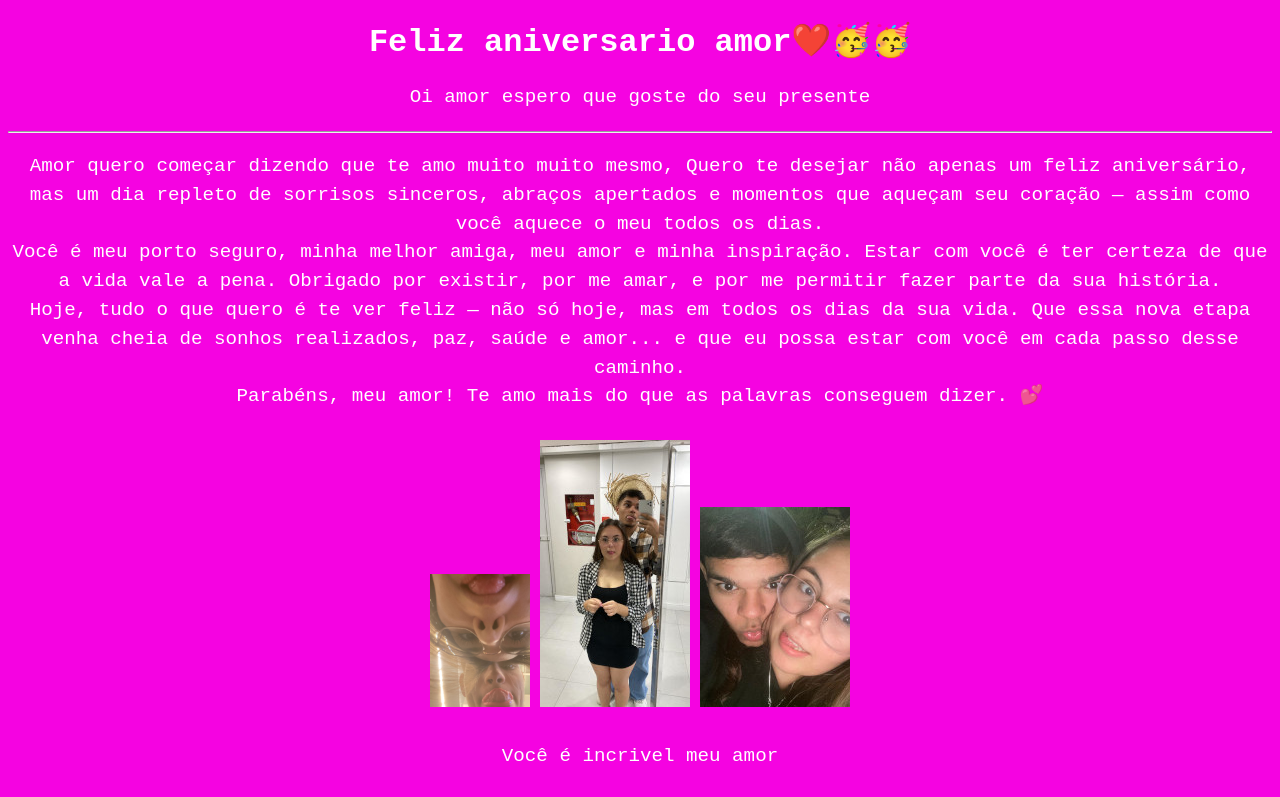
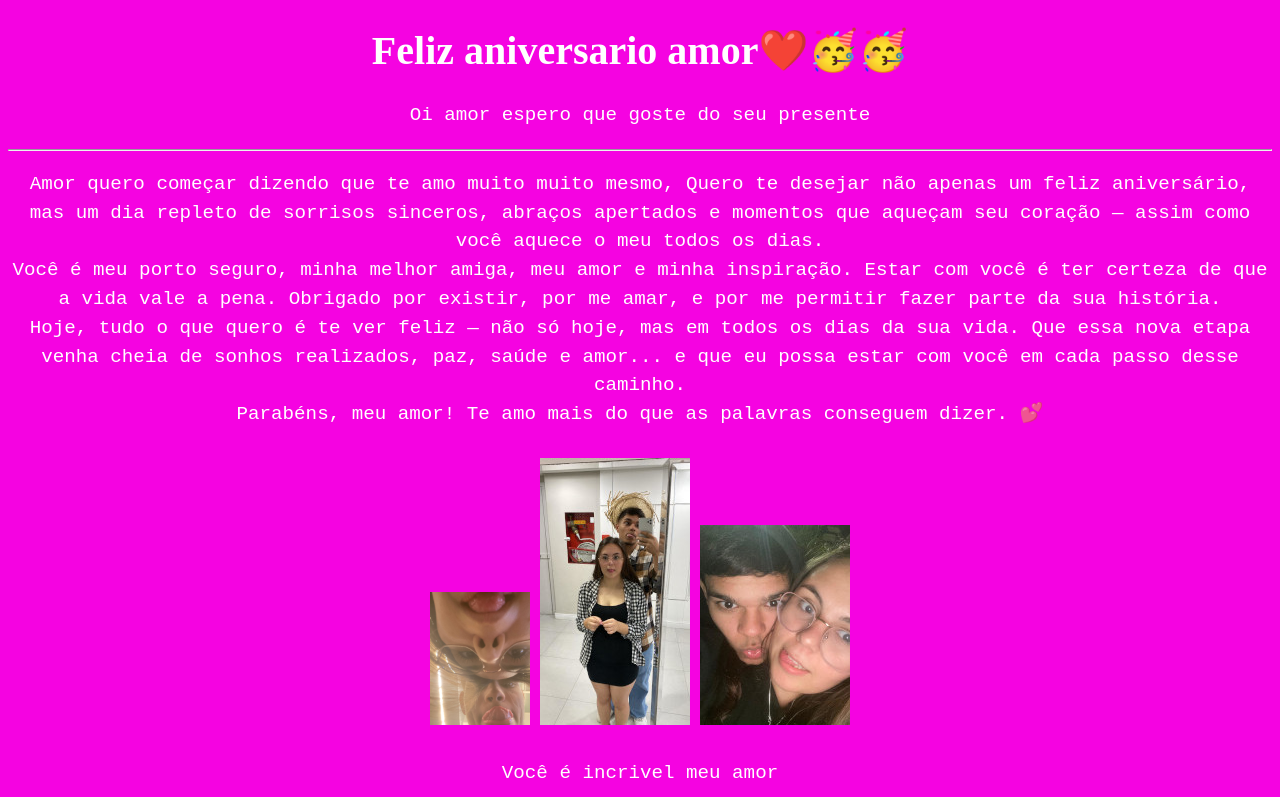
Before and after one commit to zaghi18/rojeto-aniversario-tuane, a plain HTML site: page index.html in a window 1280 px wide. Shown: the top 797 px of the page. Drawn offline with Linux system fonts and the light colour scheme.

Commit message:
ROJETO-ANIVERSAIO-TUANE

```diff
--- a/index.html
+++ b/index.html
@@ -16,6 +16,8 @@
         }
         h1 {
             color: #ffffff;
+            font-family:'Times New Roman', Times, serif;
+            font-size: 2.5em;
         }
         p {
             font-size: 1.2em;
@@ -55,11 +57,13 @@ Parabéns, meu amor! Te amo mais do que as palavras conseguem dizer. 💕
 <img src="imagens/4.jpg" alt="">
 <img src="imagens/6.jpg" alt="">
 <img src="imagens/8.jpg" alt="">
-<img src="imagens/11.jpg" alt=""><br>
+<img src="imagens/11.jpg" alt="">
+<br>
 <img src="imagens/13.jpg" alt="">
 <img src="imagens/14.jpg" alt="">
 <img src="imagens/15.jpg" alt="">
 <img src="imagens/16.jpg" alt="">
+<p>te amo te amo te amor❤️🥳🥳</p>
 <img src="imagens/17.jpg" alt="">
 </body>
 </html>
```
